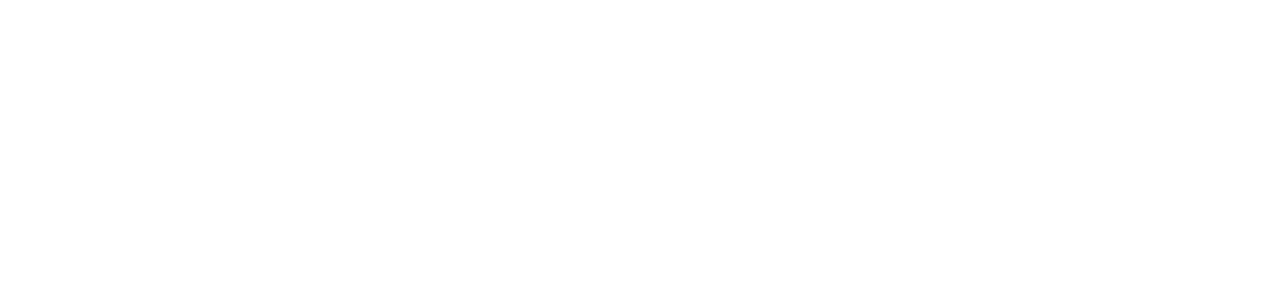
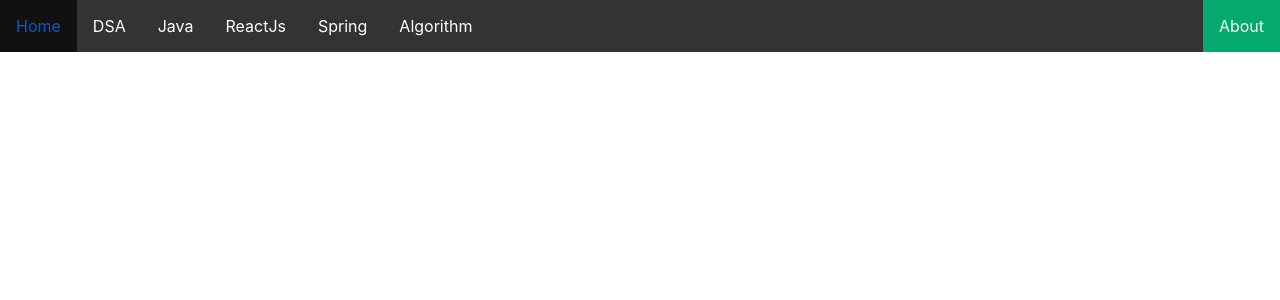
Before and after one commit to cicadaXiR/mySite, a React (Create React App) app: page / in a window 1280 px wide. Shown: the top 300 px of the page. Built offline with nearby package versions, Linux system fonts and the light colour scheme.

Commit message:
New pages are added

```diff
--- a/src/App.js
+++ b/src/App.js
@@ -1,9 +1,24 @@
+import { BrowserRouter, Routes, Route } from "react-router-dom"
 import Home from "./pages/Home";
+import DSA from "./pages/DSA";
+import Java from "./pages/Java";
+import Reactjs from "./pages/Reactjs";
+import Spring from "./pages/Spring";
+import Algorithms from "./pages/Algorithms";
 
 function App() {
   return (
     <div>
-      <Home/>
+      <BrowserRouter>
+        <Routes>
+          <Route path="/" element={<Home />} />
+          <Route path="/dsa" element={<DSA />} />
+          <Route path="/java" element={<Java />} />
+          <Route path="/react" element={<Reactjs />} />
+          <Route path="/spring" element={<Spring />} />
+          <Route path="/algorithms" element={<Algorithms />} />
+        </Routes>
+      </BrowserRouter>
     </div>
   );
 }
--- /dev/null
+++ b/src/css/home.css
@@ -0,0 +1,27 @@
+ul {
+    list-style-type: none;
+    margin: 0;
+    padding: 0;
+    overflow: hidden;
+    background-color: #333;
+  }
+
+  li {
+    float: left;
+  }
+
+  li a {
+    display: block;
+    color: white;
+    text-align: center;
+    padding: 14px 16px;
+    text-decoration: none;
+  }
+
+  li a:hover:not(.active) {
+    background-color: #111;
+  }
+
+  .active {
+    background-color: #04AA6D;
+  }
--- a/src/pages/Home.jsx
+++ b/src/pages/Home.jsx
@@ -1,9 +1,19 @@
 import React from 'react'
+import '../css/home.css';
+import { Link } from 'react-router-dom';
 
 function Home() {
   return (
     <div>
-
+      <ul>
+        <li><Link to="/">Home</Link></li>
+        <li><Link to="/dsa">DSA</Link></li>
+        <li><Link to="/java">Java</Link></li>
+        <li><Link to="/react">ReactJs</Link></li>
+        <li><Link to="/spring">Spring</Link></li>
+        <li><Link to="/algorithms">Algorithm</Link></li>
+        <li style={{float:"right"}}><a class="active" href="#about">About</a></li>
+      </ul>
     </div>
   )
 }
```
Also changed, not shown: src/pages/Algorithms.jsx (added), src/pages/DSA.jsx (added), src/pages/Java.jsx (added), src/pages/Reactjs.jsx (added), src/pages/Spring.jsx (added).
